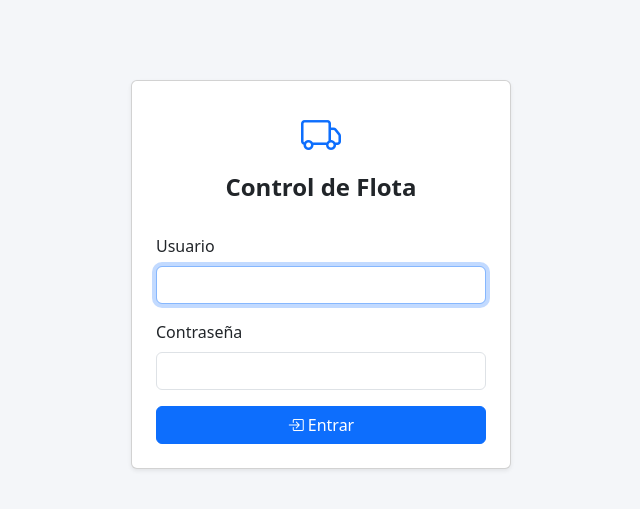
After one commit to jvgrowthpartner-cloud/control-de-flota, a FastAPI app: template templates/login.html in a window 1280 px wide. The commit adds this page. Shown: the top 509 px of the page, without its empty margins (319-959 px from the left). Run offline with FastAPI, Linux system fonts and the light colour scheme; the template is opened without the code that fills it, so the values that code supplies are empty.

Commit message:
Login con contraseña

```diff
--- a/database.py
+++ b/database.py
@@ -3,8 +3,10 @@ from sqlalchemy.ext.declarative import declarative_base
 from sqlalchemy.orm import sessionmaker, relationship
 from datetime import datetime
 import enum
+import os
 
-DATABASE_URL = "sqlite:///./flota.db"
+_db_path = os.environ.get("DATA_DIR", ".") + "/flota.db"
+DATABASE_URL = f"sqlite:///{_db_path}"
 engine = create_engine(DATABASE_URL, connect_args={"check_same_thread": False})
 SessionLocal = sessionmaker(autocommit=False, autoflush=False, bind=engine)
 Base = declarative_base()
--- a/main.py
+++ b/main.py
@@ -1,4 +1,4 @@
-from fastapi import FastAPI, Request, Form, Depends, HTTPException
+from fastapi import FastAPI, Request, Form, Depends, HTTPException, Cookie
 from fastapi.responses import HTMLResponse, RedirectResponse
 from fastapi.staticfiles import StaticFiles
 from fastapi.templating import Jinja2Templates
@@ -6,8 +6,30 @@ from sqlalchemy.orm import Session
 from datetime import date, datetime
 from typing import Optional
 import uvicorn
+import os
+from itsdangerous import URLSafeTimedSerializer, BadSignature
 
 from database import get_db, init_db, Vehiculo, Mantenimiento, TipoMantenimiento
+
+SECRET_KEY = os.environ.get("SECRET_KEY", "cambia-esta-clave-en-produccion")
+APP_USER = os.environ.get("APP_USER", "admin")
+APP_PASSWORD = os.environ.get("APP_PASSWORD", "admin")
+_signer = URLSafeTimedSerializer(SECRET_KEY)
+
+
+def get_session(session: Optional[str] = Cookie(default=None)):
+    if not session:
+        return None
+    try:
+        return _signer.loads(session, max_age=60 * 60 * 24 * 30)
+    except BadSignature:
+        return None
+
+
+def require_auth(session=Depends(get_session)):
+    if session is None:
+        raise HTTPException(status_code=307, headers={"Location": "/login"})
+    return session
 
 app = FastAPI(title="Control de Flota")
 app.mount("/static", StaticFiles(directory="static"), name="static")
@@ -62,8 +84,35 @@ def startup():
     init_db()
 
 
+@app.get("/login", response_class=HTMLResponse)
+def login_form(request: Request, session=Depends(get_session)):
+    if session:
+        return RedirectResponse(url="/", status_code=302)
+    return templates.TemplateResponse("login.html", {"request": request})
+
+
+@app.post("/login")
+def login(request: Request, username: str = Form(...), password: str = Form(...)):
+    if username == APP_USER and password == APP_PASSWORD:
+        token = _signer.dumps(username)
+        response = RedirectResponse(url="/", status_code=302)
+        response.set_cookie("session", token, httponly=True, max_age=60 * 60 * 24 * 30)
+        return response
+    return templates.TemplateResponse("login.html", {
+        "request": request,
+        "error": "Usuario o contraseña incorrectos",
+    })
+
+
+@app.get("/logout")
+def logout():
+    response = RedirectResponse(url="/login", status_code=302)
+    response.delete_cookie("session")
+    return response
+
+
 @app.get("/", response_class=HTMLResponse)
-def dashboard(request: Request, db: Session = Depends(get_db)):
+def dashboard(request: Request, db: Session = Depends(get_db), auth=Depends(require_auth)):
     vehiculos = db.query(Vehiculo).all()
     alertas = calcular_alertas(vehiculos, db)
     alertas_danger = [a for a in alertas if a["estado"] == "danger"]
@@ -80,7 +129,7 @@ def dashboard(request: Request, db: Session = Depends(get_db)):
 # ─── Vehículos ───────────────────────────────────────────────────────────────
 
 @app.get("/vehiculos", response_class=HTMLResponse)
-def listar_vehiculos(request: Request, db: Session = Depends(get_db)):
+def listar_vehiculos(request: Request, db: Session = Depends(get_db), auth=Depends(require_auth)):
     vehiculos = db.query(Vehiculo).all()
     return templates.TemplateResponse("vehiculos.html", {
         "request": request,
@@ -89,7 +138,7 @@ def listar_vehiculos(request: Request, db: Session = Depends(get_db)):
 
 
 @app.get("/vehiculos/nuevo", response_class=HTMLResponse)
-def nuevo_vehiculo_form(request: Request):
+def nuevo_vehiculo_form(request: Request, auth=Depends(require_auth)):
     return templates.TemplateResponse("form_vehiculo.html", {
         "request": request,
         "vehiculo": None,
@@ -107,6 +156,7 @@ def crear_vehiculo(
     km_actual: float = Form(...),
     notas: str = Form(""),
     db: Session = Depends(get_db),
+    auth=Depends(require_auth),
 ):
     existente = db.query(Vehiculo).filter(Vehiculo.patente == patente.upper()).first()
     if existente:
@@ -130,7 +180,7 @@ def crear_vehiculo(
 
 
 @app.get("/vehiculos/{vid}", response_class=HTMLResponse)
-def detalle_vehiculo(vid: int, request: Request, db: Session = Depends(get_db)):
+def detalle_vehiculo(vid: int, request: Request, db: Session = Depends(get_db), auth=Depends(require_auth)):
     v = db.query(Vehiculo).filter(Vehiculo.id == vid).first()
     if not v:
         raise HTTPException(status_code=404, detail="Vehículo no encontrado")
@@ -151,7 +201,7 @@ def detalle_vehiculo(vid: int, request: Request, db: Session = Depends(get_db)):
 
 
 @app.get("/vehiculos/{vid}/editar", response_class=HTMLResponse)
-def editar_vehiculo_form(vid: int, request: Request, db: Session = Depends(get_db)):
+def editar_vehiculo_form(vid: int, request: Request, db: Session = Depends(get_db), auth=Depends(require_auth)):
     v = db.query(Vehiculo).filter(Vehiculo.id == vid).first()
     if not v:
         raise HTTPException(status_code=404, detail="Vehículo no encontrado")
@@ -171,6 +221,7 @@ def editar_vehiculo(
     km_actual: float = Form(...),
     notas: str = Form(""),
     db: Session = Depends(get_db),
+    auth=Depends(require_auth),
 ):
     v = db.query(Vehiculo).filter(Vehiculo.id == vid).first()
     if not v:
@@ -185,7 +236,7 @@ def editar_vehiculo(
 
 
 @app.post("/vehiculos/{vid}/eliminar")
-def eliminar_vehiculo(vid: int, db: Session = Depends(get_db)):
+def eliminar_vehiculo(vid: int, db: Session = Depends(get_db), auth=Depends(require_auth)):
     v = db.query(Vehiculo).filter(Vehiculo.id == vid).first()
     if not v:
         raise HTTPException(status_code=404, detail="Vehículo no encontrado")
@@ -197,7 +248,7 @@ def eliminar_vehiculo(vid: int, db: Session = Depends(get_db)):
 # ─── Mantenimientos ──────────────────────────────────────────────────────────
 
 @app.get("/vehiculos/{vid}/mantenimiento/nuevo", response_class=HTMLResponse)
-def nuevo_mantenimiento_form(vid: int, request: Request, db: Session = Depends(get_db)):
+def nuevo_mantenimiento_form(vid: int, request: Request, db: Session = Depends(get_db), auth=Depends(require_auth)):
     v = db.query(Vehiculo).filter(Vehiculo.id == vid).first()
     if not v:
         raise HTTPException(status_code=404, detail="Vehículo no encontrado")
@@ -222,6 +273,7 @@ def crear_mantenimiento(
     costo: float = Form(0),
     notas: str = Form(""),
     db: Session = Depends(get_db),
+    auth=Depends(require_auth),
 ):
     v = db.query(Vehiculo).filter(Vehiculo.id == vid).first()
     if not v:
@@ -247,7 +299,7 @@ def crear_mantenimiento(
 
 
 @app.get("/vehiculos/{vid}/mantenimiento/{mid}/editar", response_class=HTMLResponse)
-def editar_mantenimiento_form(vid: int, mid: int, request: Request, db: Session = Depends(get_db)):
+def editar_mantenimiento_form(vid: int, mid: int, request: Request, db: Session = Depends(get_db), auth=Depends(require_auth)):
     v = db.query(Vehiculo).filter(Vehiculo.id == vid).first()
     m = db.query(Mantenimiento).filter(Mantenimiento.id == mid, Mantenimiento.vehiculo_id == vid).first()
     if not v or not m:
@@ -274,6 +326,7 @@ def editar_mantenimiento(
     costo: float = Form(0),
     notas: str = Form(""),
     db: Session = Depends(get_db),
+    auth=Depends(require_auth),
 ):
     m = db.query(Mantenimiento).filter(Mantenimiento.id == mid, Mantenimiento.vehiculo_id == vid).first()
     if not m:
@@ -291,7 +344,7 @@ def editar_mantenimiento(
 
 
 @app.post("/vehiculos/{vid}/mantenimiento/{mid}/eliminar")
-def eliminar_mantenimiento(vid: int, mid: int, db: Session = Depends(get_db)):
+def eliminar_mantenimiento(vid: int, mid: int, db: Session = Depends(get_db), auth=Depends(require_auth)):
     m = db.query(Mantenimiento).filter(Mantenimiento.id == mid, Mantenimiento.vehiculo_id == vid).first()
     if not m:
         raise HTTPException(status_code=404)
@@ -303,7 +356,7 @@ def eliminar_mantenimiento(vid: int, mid: int, db: Session = Depends(get_db)):
 # ─── Actualizar km ────────────────────────────────────────────────────────────
 
 @app.post("/vehiculos/{vid}/actualizar-km")
-def actualizar_km(vid: int, km_actual: float = Form(...), db: Session = Depends(get_db)):
+def actualizar_km(vid: int, km_actual: float = Form(...), db: Session = Depends(get_db), auth=Depends(require_auth)):
     v = db.query(Vehiculo).filter(Vehiculo.id == vid).first()
     if not v:
         raise HTTPException(status_code=404)
@@ -313,4 +366,5 @@ def actualizar_km(vid: int, km_actual: float = Form(...), db: Session = Depends(
 
 
 if __name__ == "__main__":
-    uvicorn.run("main:app", host="127.0.0.1", port=8000, reload=True)
+    port = int(os.environ.get("PORT", 8000))
+    uvicorn.run("main:app", host="0.0.0.0", port=port, reload=True)
--- a/requirements.txt
+++ b/requirements.txt
@@ -4,3 +4,4 @@ sqlalchemy==2.0.36
 jinja2==3.1.4
 python-multipart==0.0.12
 aiofiles==24.1.0
+itsdangerous==2.2.0
--- a/templates/base.html
+++ b/templates/base.html
@@ -41,6 +41,11 @@
             <i class="bi bi-plus-circle me-1"></i>Nuevo Vehículo
           </a>
         </li>
+        <li class="nav-item">
+          <a class="nav-link text-warning" href="/logout">
+            <i class="bi bi-box-arrow-right me-1"></i>Salir
+          </a>
+        </li>
       </ul>
     </div>
   </div>
--- /dev/null
+++ b/templates/login.html
@@ -0,0 +1,38 @@
+<!DOCTYPE html>
+<html lang="es">
+<head>
+  <meta charset="UTF-8"/>
+  <meta name="viewport" content="width=device-width, initial-scale=1.0"/>
+  <title>Iniciar sesión — Control de Flota</title>
+  <link href="https://cdn.jsdelivr.net/npm/bootstrap@5.3.2/dist/css/bootstrap.min.css" rel="stylesheet"/>
+  <link href="https://cdn.jsdelivr.net/npm/bootstrap-icons@1.11.3/font/bootstrap-icons.min.css" rel="stylesheet"/>
+  <style>
+    body { background: #f4f6f9; }
+    .login-card { max-width: 380px; margin: 10vh auto; }
+  </style>
+</head>
+<body>
+<div class="login-card card shadow-sm p-4">
+  <div class="text-center mb-4">
+    <i class="bi bi-truck fs-1 text-primary"></i>
+    <h4 class="mt-2 fw-bold">Control de Flota</h4>
+  </div>
+  {% if error %}
+  <div class="alert alert-danger py-2">{{ error }}</div>
+  {% endif %}
+  <form method="post" action="/login">
+    <div class="mb-3">
+      <label class="form-label">Usuario</label>
+      <input type="text" name="username" class="form-control" autofocus required/>
+    </div>
+    <div class="mb-3">
+      <label class="form-label">Contraseña</label>
+      <input type="password" name="password" class="form-control" required/>
+    </div>
+    <button type="submit" class="btn btn-primary w-100">
+      <i class="bi bi-box-arrow-in-right me-1"></i>Entrar
+    </button>
+  </form>
+</div>
+</body>
+</html>
```
Also changed, not shown: 1 other file.
